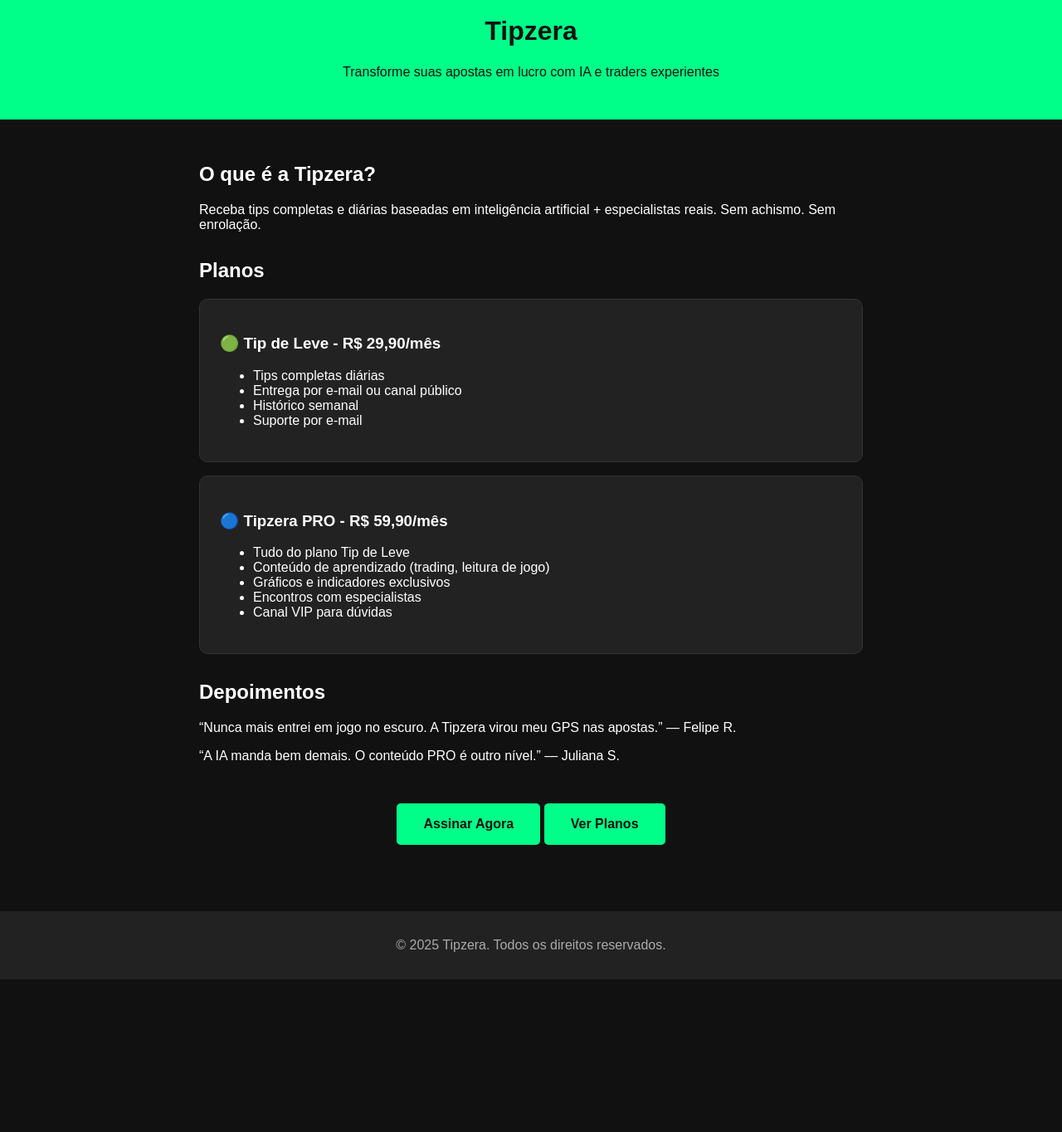
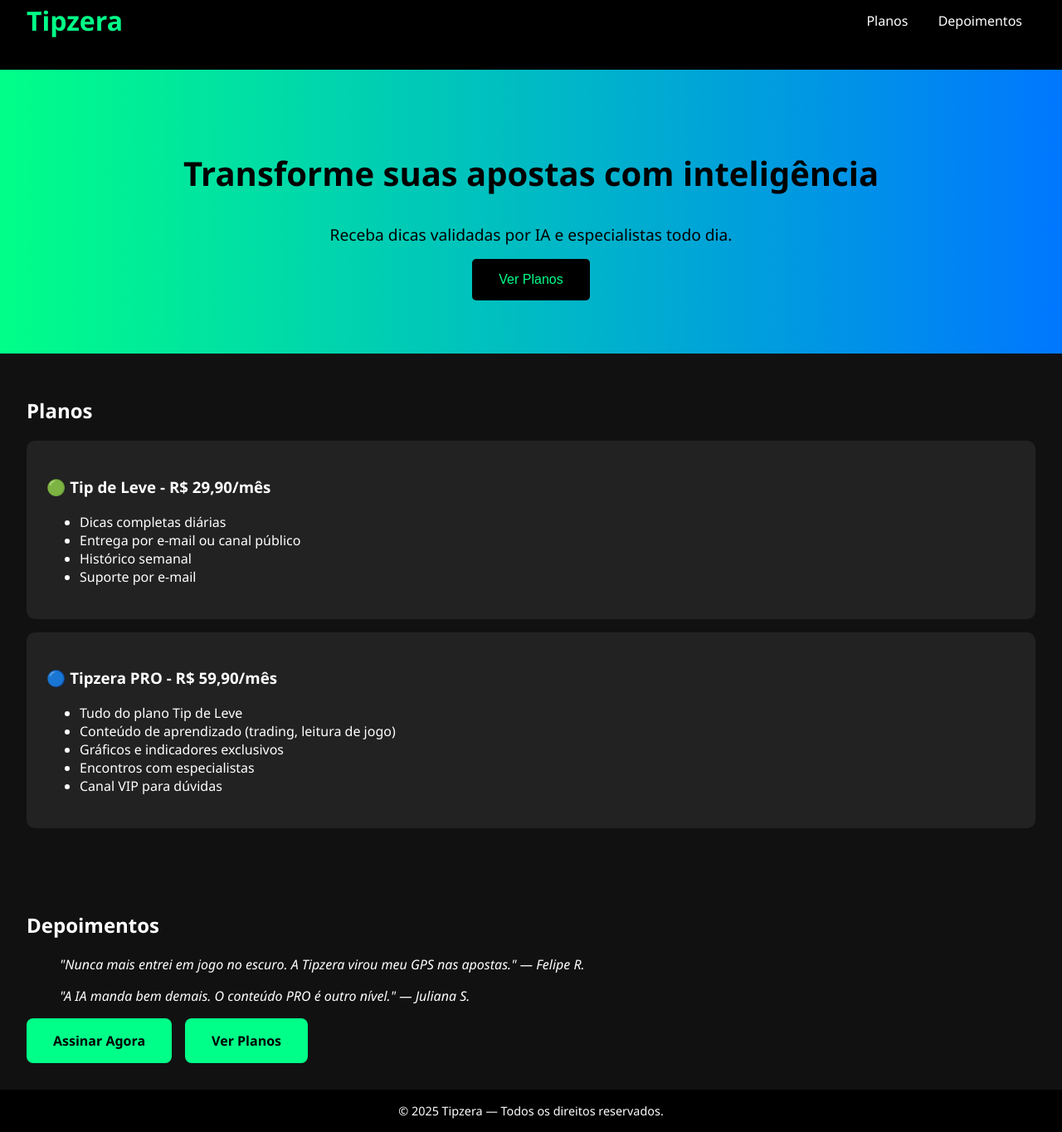
Before and after one commit to MatheusParagua/tipzera-site, a plain HTML site: page index.html in a window 1280 px wide. Shown: the part 34-1398 px from the top of the page at 83% size. Before the commit the page ends 1214 px from the top, so only its background shows below. Drawn offline with Linux system fonts and the light colour scheme.

Commit message:
Add files via upload

```diff
--- a/index.html
+++ b/index.html
@@ -2,79 +2,115 @@
 <!DOCTYPE html>
 <html lang="pt-br">
 <head>
-  <meta charset="UTF-8" />
-  <meta name="viewport" content="width=device-width, initial-scale=1.0" />
-  <title>Tipzera - Transforme suas apostas</title>
+    <meta charset="UTF-8">
+    <meta name="viewport" content="width=device-width, initial-scale=1.0">
+    <title>Tipzera</title>
     <style>
         body {
-      font-family: Arial, sans-serif;
-      background: #111;
+            margin: 0;
+            font-family: 'Segoe UI', Tahoma, Geneva, Verdana, sans-serif;
+            background-color: #111;
             color: #fff;
-      margin: 0;
-      padding: 0;
         }
         header {
+            background-color: #000;
+            padding: 1rem 2rem;
+            display: flex;
+            justify-content: space-between;
+            align-items: center;
+        }
+        header h1 {
+            color: #00ff88;
+        }
+        nav a {
+            margin: 0 1rem;
+            color: #fff;
+            text-decoration: none;
+        }
+        .hero {
+            text-align: center;
+            padding: 4rem 2rem;
+            background: linear-gradient(to right, #00ff88, #0077ff);
+            color: #000;
+        }
+        .hero h2 {
+            font-size: 2.5rem;
+        }
+        .hero p {
+            font-size: 1.2rem;
+            margin: 1rem 0;
+        }
+        .hero button {
+            background-color: #000;
+            color: #00ff88;
+            border: none;
+            padding: 1rem 2rem;
+            font-size: 1rem;
+            cursor: pointer;
+            border-radius: 5px;
+        }
+        .planos, .depoimentos, footer {
+            padding: 2rem;
+        }
+        .card {
+            background-color: #222;
+            border-radius: 10px;
+            padding: 1.5rem;
+            margin: 1rem 0;
+        }
+        .depoimentos blockquote {
+            font-style: italic;
+            margin-bottom: 1rem;
+        }
+        .btn-group {
+            display: flex;
+            gap: 1rem;
+            margin-top: 1rem;
+        }
+        .btn {
             background-color: #00ff88;
-      padding: 2rem;
-      text-align: center;
-      color: #111;
-    }
-    main {
-      padding: 2rem;
-      max-width: 800px;
-      margin: auto;
-    }
-    section {
-      margin-bottom: 2rem;
-    }
-    .planos {
-      background-color: #222;
-      border: 1px solid #333;
-      padding: 1.5rem;
-      margin-bottom: 1rem;
-      border-radius: 10px;
+            color: #000;
+            border: none;
+            padding: 1rem 2rem;
+            font-weight: bold;
+            border-radius: 8px;
+            text-decoration: none;
         }
         footer {
+            background-color: #000;
             text-align: center;
             padding: 1rem;
-      background: #222;
-      color: #aaa;
-    }
-    .cta {
-      display: inline-block;
-      margin: 1rem 0;
-      padding: 1rem 2rem;
-      background-color: #00ff88;
-      color: #111;
-      text-decoration: none;
-      border-radius: 5px;
-      font-weight: bold;
+            font-size: 0.9rem;
         }
     </style>
 </head>
 <body>
     <header>
         <h1>Tipzera</h1>
-    <p>Transforme suas apostas em lucro com IA e traders experientes</p>
+        <nav>
+            <a href="#planos">Planos</a>
+            <a href="#depoimentos">Depoimentos</a>
+        </nav>
     </header>
-  <main>
-    <section>
-      <h2>O que é a Tipzera?</h2>
-      <p>Receba tips completas e diárias baseadas em inteligência artificial + especialistas reais. Sem achismo. Sem enrolação.</p>
+
+    <section class="hero">
+        <h2>Transforme suas apostas com inteligência</h2>
+        <p>Receba dicas validadas por IA e especialistas todo dia.</p>
+        <a href="#planos"><button>Ver Planos</button></a>
     </section>
 
-    <section>
+    <section id="planos" class="planos">
         <h2>Planos</h2>
-      <div class="planos">
+        <div class="card">
             <h3>🟢 Tip de Leve - R$ 29,90/mês</h3>
             <ul>
-          <li>Tips completas diárias</li>
+                <li>Dicas completas diárias</li>
                 <li>Entrega por e-mail ou canal público</li>
                 <li>Histórico semanal</li>
                 <li>Suporte por e-mail</li>
             </ul>
         </div>
-      <div class="planos">
+        <div class="card">
             <h3>🔵 Tipzera PRO - R$ 59,90/mês</h3>
             <ul>
                 <li>Tudo do plano Tip de Leve</li>
@@ -86,19 +122,18 @@
         </div>
     </section>
 
-    <section>
+    <section id="depoimentos" class="depoimentos">
         <h2>Depoimentos</h2>
-      <p>“Nunca mais entrei em jogo no escuro. A Tipzera virou meu GPS nas apostas.” — Felipe R.</p>
-      <p>“A IA manda bem demais. O conteúdo PRO é outro nível.” — Juliana S.</p>
+        <blockquote>"Nunca mais entrei em jogo no escuro. A Tipzera virou meu GPS nas apostas." — Felipe R.</blockquote>
+        <blockquote>"A IA manda bem demais. O conteúdo PRO é outro nível." — Juliana S.</blockquote>
+        <div class="btn-group">
+            <a class="btn" href="https://buy.stripe.com/test_cN25n3bYe3lA1P24gg">Assinar Agora</a>
+            <a class="btn" href="#planos">Ver Planos</a>
+        </div>
     </section>
 
-    <section style="text-align:center;">
-      <a href="#" class="cta">Assinar Agora</a>
-      <a href="#" class="cta">Ver Planos</a>
-    </section>
-  </main>
     <footer>
-    <p>&copy; 2025 Tipzera. Todos os direitos reservados.</p>
+        © 2025 Tipzera — Todos os direitos reservados.
     </footer>
 </body>
 </html>
```
Lines whose indentation alone changed are shown as unchanged.
